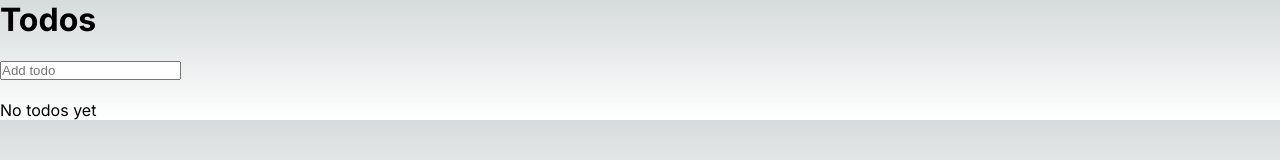
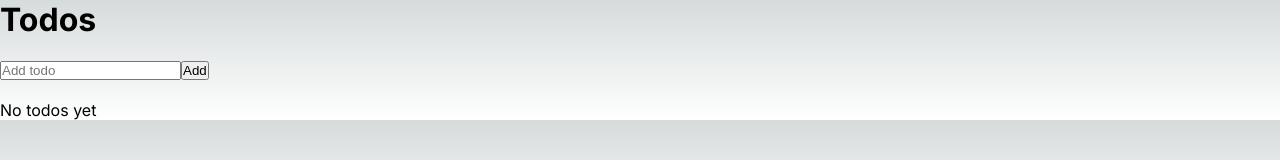
Before and after one commit to EricEchemane/next-react-query, a Next.js app: page / in a window 1280 px wide. Shown: the top 160 px of the page. Built offline with nearby package versions, Linux system fonts and the light colour scheme.

Commit message:
fixing broken tests

```diff
--- a/src/components/AddTodoForm.tsx
+++ b/src/components/AddTodoForm.tsx
@@ -26,7 +26,7 @@ export default function AddTodoForm() {
 				placeholder='Add todo'
 				type='text'
 			/>
-			{/*<button type='submit'>Add</button>*/}
+			<button type='submit'>Add</button>
 		</form>
 	);
 }
```
